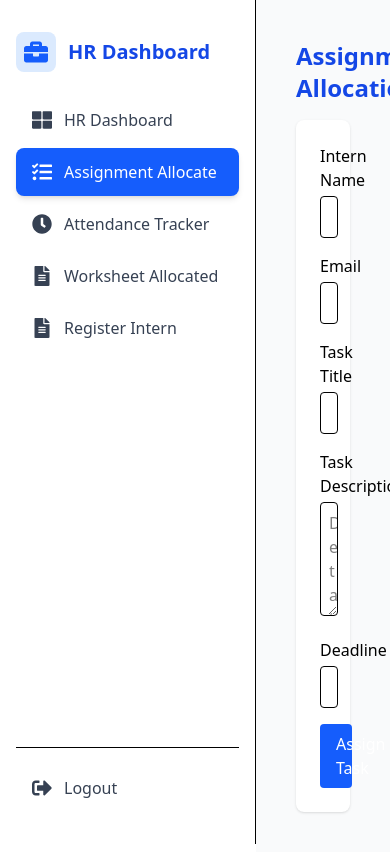
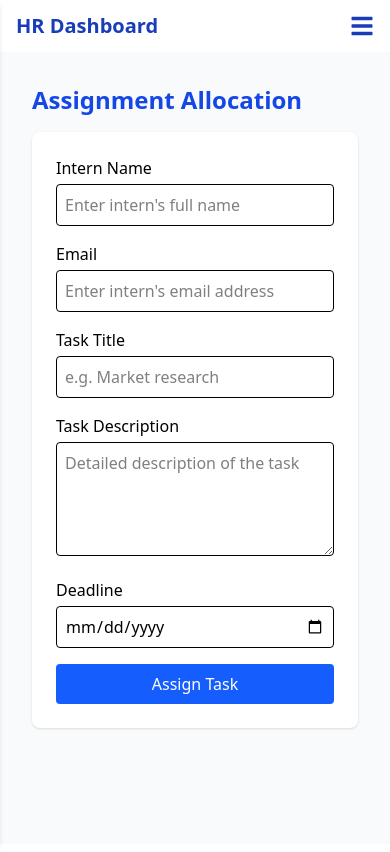
Before and after one commit to SMTECHSERVICES/HR-Portal-frontend, a React (Vite) app: page /hr/dashboard/assignments in a window 390 px wide. Built offline with nearby package versions, Linux system fonts and the light colour scheme; no server answers.

Commit message:
make sidebar responsive

```diff
--- a/src/layout/HrLayout.jsx
+++ b/src/layout/HrLayout.jsx
@@ -1,14 +1,63 @@
-import React from 'react';
+// import React from 'react';
+// import HRSidebar from '../components/hr/HRSidebar';
+
+// const HrLayout = ({ children }) => {
+//   return (
+//     <div className="min-h-screen flex">
+//       {/* Sidebar */}
+//       <HRSidebar />
+
+//       {/* Main content */}
+//       <main className="flex-1 p-6 bg-gray-50 overflow-auto">
+//         {children}
+//       </main>
+//     </div>
+//   );
+// };
+
+// export default HrLayout;
+
+
+import React, { useState } from 'react';
+import { FaBars } from 'react-icons/fa';
 import HRSidebar from '../components/hr/HRSidebar';
 
 const HrLayout = ({ children }) => {
+  const [sidebarOpen, setSidebarOpen] = useState(false);
+
+  const toggleSidebar = () => {
+    setSidebarOpen(!sidebarOpen);
+  };
+
   return (
-    <div className="min-h-screen flex">
+    <div className="min-h-screen flex flex-col md:flex-row">
+      {/* Hamburger for mobile */}
+      <div className="md:hidden bg-white shadow px-4 py-3 flex items-center justify-between">
+        <h1 className="text-xl font-semibold text-blue-800">HR Dashboard</h1>
+        <button onClick={toggleSidebar}>
+          <FaBars className="text-2xl text-blue-800" />
+        </button>
+      </div>
+
       {/* Sidebar */}
-      <HRSidebar />
+      <div
+        className={`fixed md:static z-50 md:z-auto top-0 left-0 h-full bg-white shadow-md transition-transform transform ${
+          sidebarOpen ? 'translate-x-0' : '-translate-x-full'
+        } md:translate-x-0 md:flex`}
+      >
+        <HRSidebar />
+      </div>
 
-      {/* Main content */}
-      <main className="flex-1 p-6 bg-gray-50 overflow-auto">
+      {/* Overlay for mobile sidebar */}
+      {sidebarOpen && (
+        <div
+          className="fixed inset-0 bg-black bg-opacity-50 z-40 md:hidden"
+          onClick={toggleSidebar}
+        />
+      )}
+
+      {/* Main Content */}
+      <main className="flex-1 p-4 bg-gray-50 overflow-auto mt-0 md:mt-0">
         {children}
       </main>
     </div>
--- a/src/layout/InternLayout.jsx
+++ b/src/layout/InternLayout.jsx
@@ -1,11 +1,60 @@
-import React from 'react';
+// import React from 'react';
+// import InternSidebar from '../components/intern/InternSidebar';
+
+// const InternLayout = ({ children }) => {
+//   return (
+//     <div className="min-h-screen flex">
+//       {/* Sidebar */}
+//       <InternSidebar />
+
+//       {/* Main content */}
+//       <main className="flex-1 p-6 bg-gray-50 overflow-auto">
+//         {children}
+//       </main>
+//     </div>
+//   );
+// };
+
+// export default InternLayout;
+
+
+import React, { useState } from 'react';
+import { FaBars } from 'react-icons/fa';
 import InternSidebar from '../components/intern/InternSidebar';
 
 const InternLayout = ({ children }) => {
+  const [sidebarOpen, setSidebarOpen] = useState(false);
+
+  const toggleSidebar = () => {
+    setSidebarOpen(!sidebarOpen);
+  };
+
   return (
-    <div className="min-h-screen flex">
+    <div className="min-h-screen flex flex-col md:flex-row">
+      {/* Topbar with Hamburger (visible only on small screens) */}
+      <div className="md:hidden bg-white shadow px-4 py-3 flex items-center justify-between">
+        <h1 className="text-xl font-semibold text-blue-800">Intern Dashboard</h1>
+        <button onClick={toggleSidebar}>
+          <FaBars className="text-2xl text-blue-800" />
+        </button>
+      </div>
+
       {/* Sidebar */}
-      <InternSidebar />
+      <div
+        className={`fixed md:static z-50 md:z-auto top-0 left-0 h-full bg-white shadow-md transition-transform transform ${
+          sidebarOpen ? 'translate-x-0' : '-translate-x-full'
+        } md:translate-x-0 md:flex`}
+      >
+        <InternSidebar />
+      </div>
+
+      {/* Background Overlay when sidebar is open on mobile */}
+      {sidebarOpen && (
+        <div
+          className="fixed inset-0 bg-black bg-opacity-50 z-40 md:hidden"
+          onClick={toggleSidebar}
+        />
+      )}
 
       {/* Main content */}
       <main className="flex-1 p-6 bg-gray-50 overflow-auto">
```
